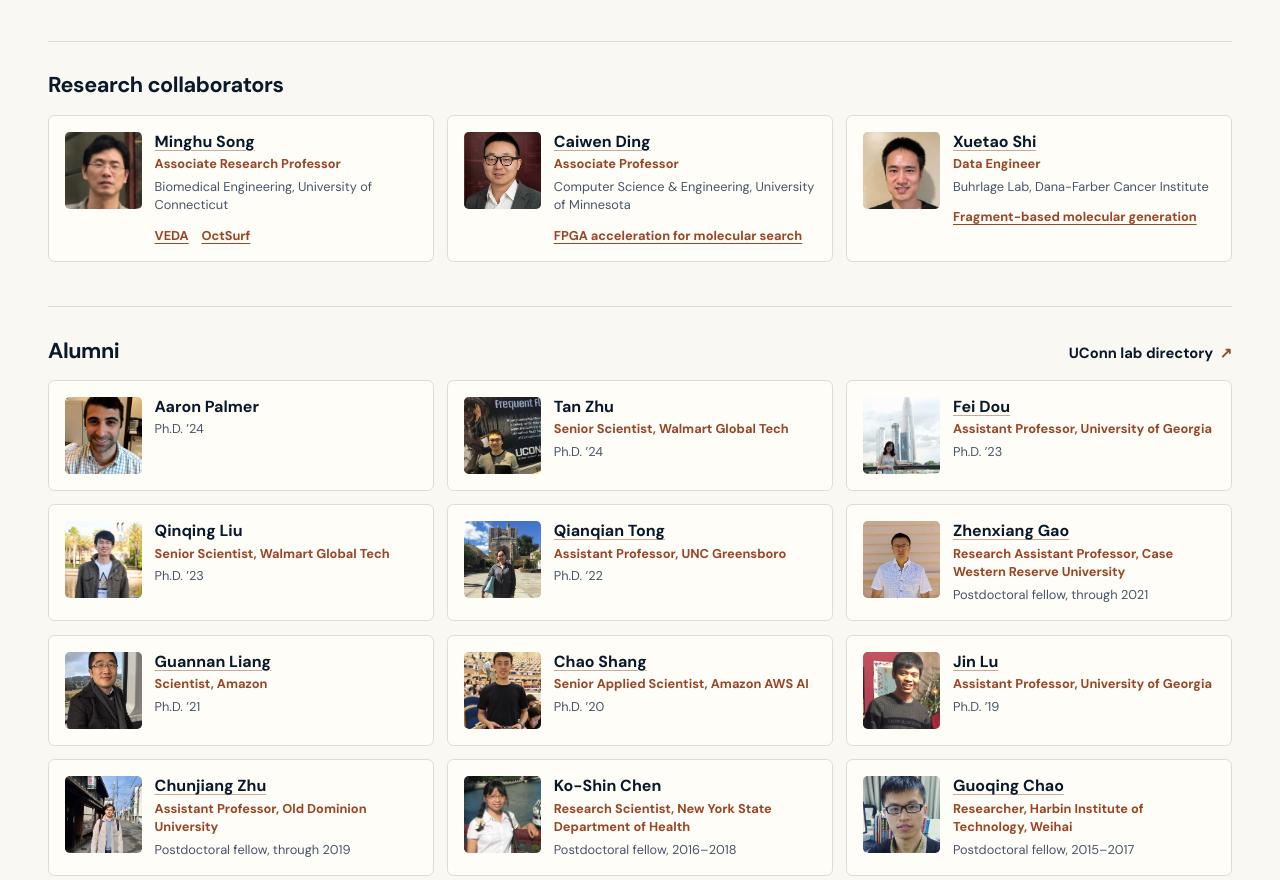
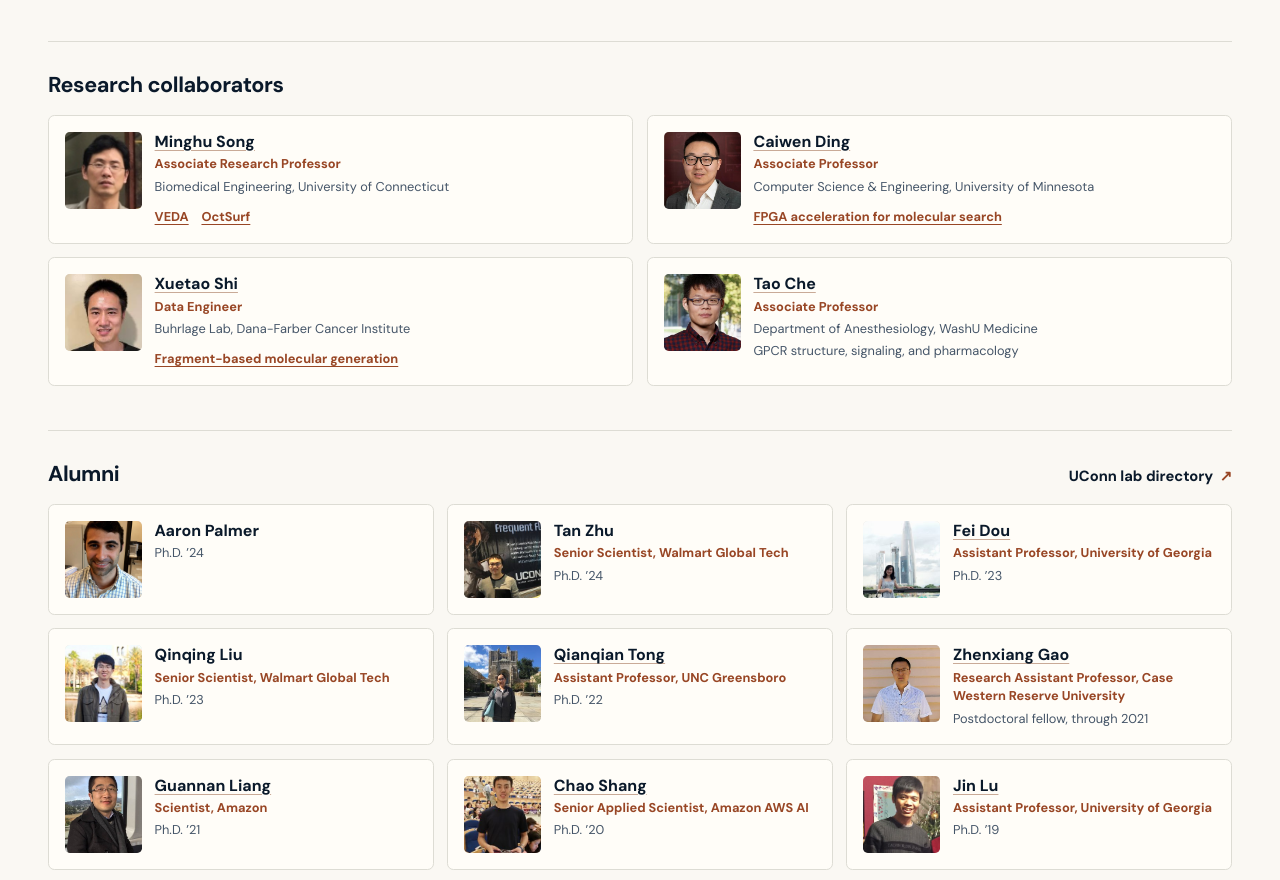
Before and after one commit to peiningzhang/mlddd, a plain HTML site: page index.html in a window 1280 px wide. Shown: the part 3334-4214 px from the top of the page. Drawn offline with Linux system fonts and the light colour scheme.

Commit message:
Add Tao Che as a research collaborator

```diff
--- a/assets/site.css
+++ b/assets/site.css
@@ -130,6 +130,7 @@ h1, h2 { font-family: var(--serif); font-weight: 400; }
 .people-subsection-heading { display: flex; align-items: baseline; justify-content: space-between; flex-wrap: wrap; gap: .4rem 1.25rem; margin-bottom: .75rem; }
 .people-subsection-heading h3 { margin-bottom: 0; }
 .people-grid { display: grid; grid-template-columns: repeat(3, minmax(0, 1fr)); gap: .85rem; }
+.collaborator-grid { grid-template-columns: repeat(2, minmax(0, 1fr)); }
 .person { display: grid; grid-template-columns: 4.8rem minmax(0, 1fr); align-items: start; gap: .8rem; padding: 1rem; border-radius: .4rem; border: 1px solid var(--rule); background: var(--white); }
 .person-without-photo { grid-template-columns: minmax(0, 1fr); min-height: 6.9rem; }
 .person img { width: 100%; height: auto; aspect-ratio: 1; object-fit: cover; object-position: center 35%; border-radius: .3rem; background: #e7e3dc; }
--- a/index.html
+++ b/index.html
@@ -213,7 +213,7 @@
 
       <section class="people-subsection" id="collaborators" aria-labelledby="collaborators-title">
         <h3 id="collaborators-title">Research collaborators</h3>
-        <div class="people-grid">
+        <div class="people-grid collaborator-grid">
           <article class="person collaborator">
             <img src="assets/people/minghu-song.jpg" width="120" height="120" loading="lazy" alt="">
             <div>
@@ -239,6 +239,15 @@
               <p class="role">Data Engineer</p>
               <p>Buhrlage Lab, Dana-Farber Cancer Institute</p>
               <p class="joint-work"><a href="https://doi.org/10.1002/minf.202200215">Fragment-based molecular generation</a></p>
+            </div>
+          </article>
+          <article class="person collaborator">
+            <img src="assets/people/tao-che.jpg" width="120" height="120" loading="lazy" alt="">
+            <div>
+              <h4><a href="https://chelab.wustl.edu/people/tao-che/">Tao Che</a></h4>
+              <p class="role">Associate Professor</p>
+              <p>Department of Anesthesiology, WashU Medicine</p>
+              <p>GPCR structure, signaling, and pharmacology</p>
             </div>
           </article>
         </div>
```
Also changed, not shown: assets/people/tao-che.jpg (added), 1 other file.
